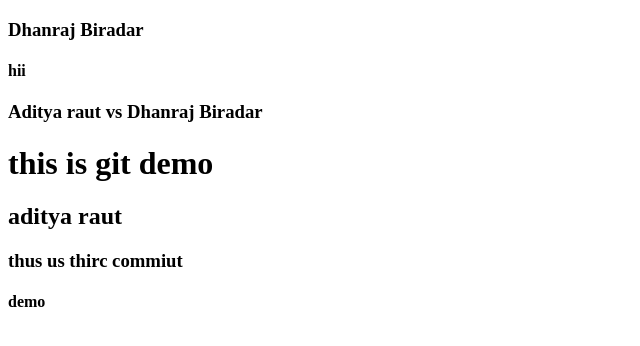
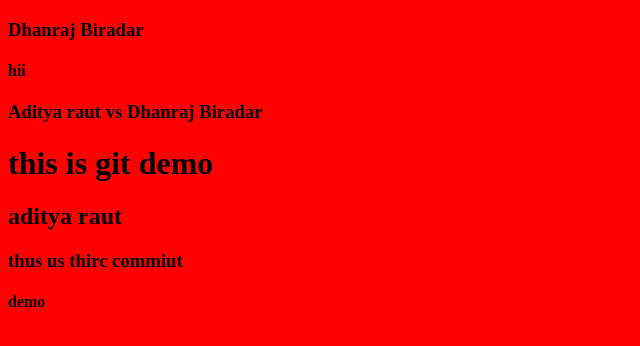
Before and after one commit to rautaditya/demo, a plain HTML site: page index.html in a window 1280 px wide. Shown: the whole page, without its empty margins (0-640 px from the left). Drawn offline with Linux system fonts and the light colour scheme.

Commit message:
Your commit message

```diff
--- a/index.html
+++ b/index.html
@@ -4,6 +4,7 @@
     <meta charset="UTF-8" />
     <meta name="viewport" content="width=device-width, initial-scale=1.0" />
     <title>Document</title>
+    <link rel="stylesheet" href="style.css">
   </head>
   <body>
     <h3>Dhanraj Biradar</h3>
--- a/style.css
+++ b/style.css
@@ -2,3 +2,6 @@
   border-radius: 20px;
 background-color: red;
 }
+body{
+
+}
```
